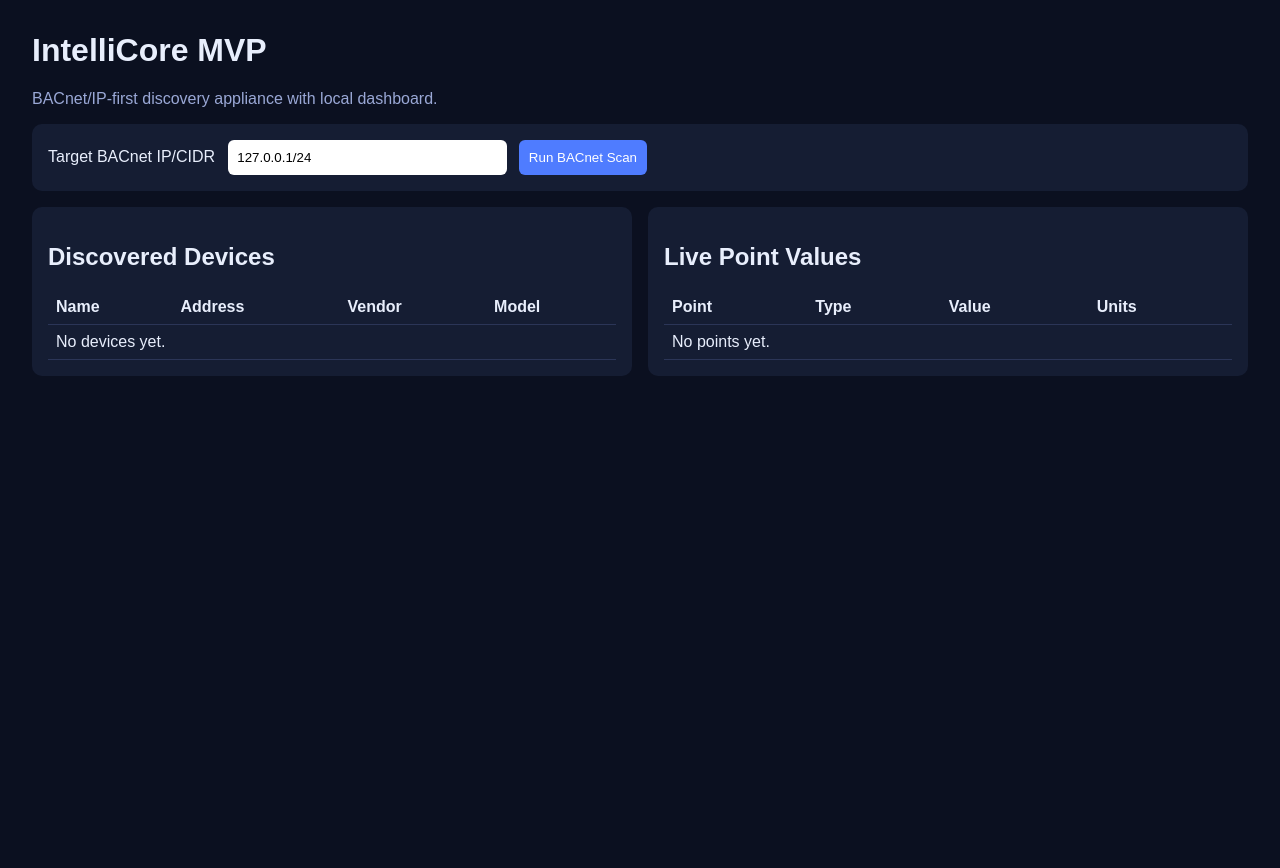
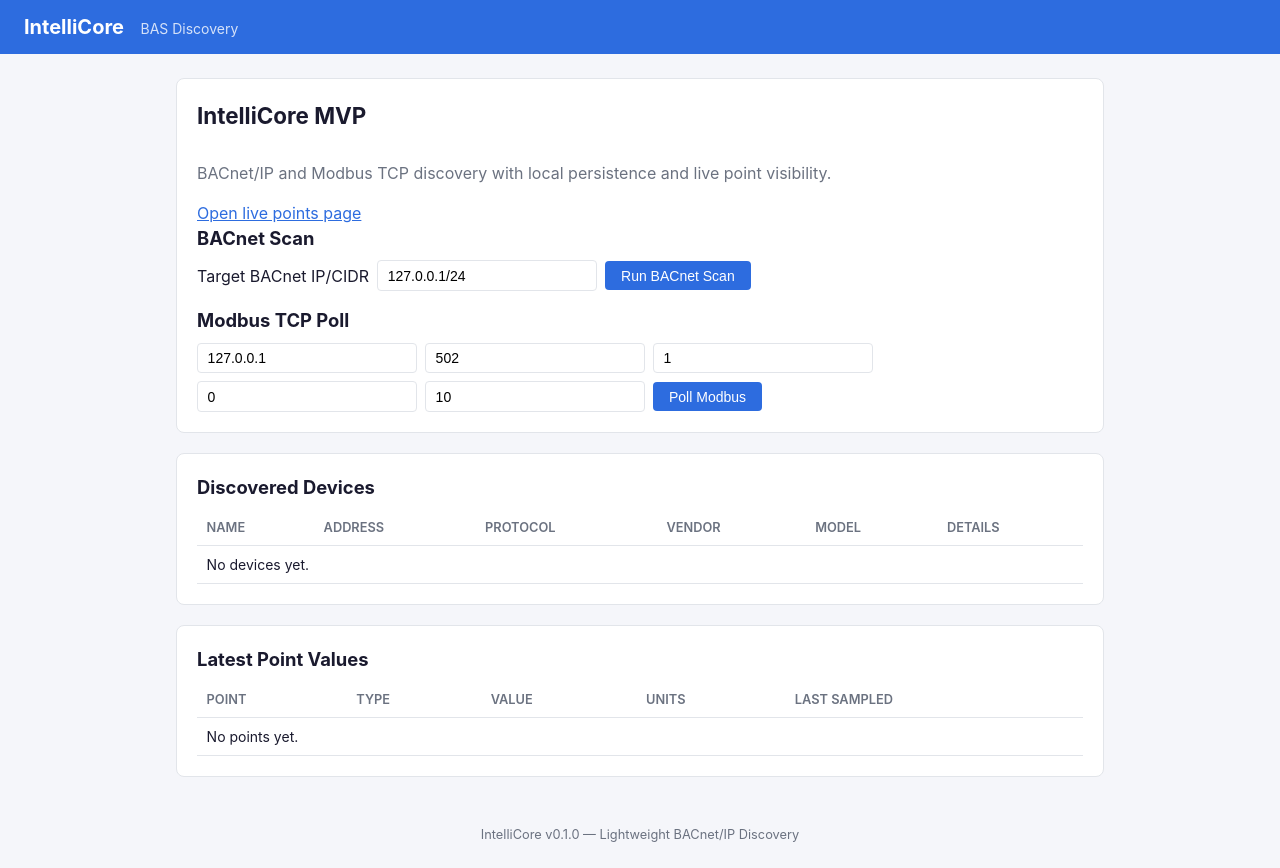
Before and after one commit to crook1972/intellicore, a FastAPI app: page / in a window 1280 px wide. Before the commit the page ends 376 px from the top, so only its background shows below. Run offline with FastAPI, Linux system fonts and the light colour scheme.

Commit message:
Add Modbus polling and live points view

```diff
--- a/requirements.txt
+++ b/requirements.txt
@@ -5,3 +5,4 @@ sqlmodel==0.0.22
 BAC0==2024.9.10
 pydantic-settings==2.5.2
 python-multipart==0.0.12
+pymodbus==3.8.3
--- a/src/intellicore_backend/main.py
+++ b/src/intellicore_backend/main.py
@@ -6,10 +6,27 @@ from sqlmodel import Session, select
 from .bacnet import BacnetDiscoveryService
 from .config import settings
 from .database import get_session, init_db
+from .modbus import ModbusPollingService
 from .models import Device, Point
 
 app = FastAPI(title=settings.app_name)
 templates = Jinja2Templates(directory="templates")
+
+
+def render_dashboard(request: Request, session: Session, message: str | None = None, message_level: str = "info"):
+    devices = session.exec(select(Device).order_by(Device.last_seen.desc())).all()
+    points = session.exec(select(Point).order_by(Point.last_sampled.desc())).all()
+    return templates.TemplateResponse(
+        request,
+        "dashboard.html",
+        {
+            "devices": devices,
+            "points": points,
+            "config": settings,
+            "message": message,
+            "message_level": message_level,
+        },
+    )
 
 
 @app.on_event("startup")
@@ -19,18 +36,7 @@ def on_startup() -> None:
 
 @app.get("/", response_class=HTMLResponse)
 def dashboard(request: Request, session: Session = Depends(get_session)):
-    devices = session.exec(select(Device).order_by(Device.last_seen.desc())).all()
-    points = session.exec(select(Point).order_by(Point.last_sampled.desc())).all()
-    return templates.TemplateResponse(
-        request,
-        "dashboard.html",
-        {
-            "devices": devices,
-            "points": points,
-            "config": settings,
-            "message": None,
-        },
-    )
+    return render_dashboard(request, session)
 
 
 @app.post("/scan", response_class=HTMLResponse)
@@ -42,22 +48,55 @@ async def run_scan(
     service = BacnetDiscoveryService(ip=settings.bacnet_ip, poll_limit=settings.bacnet_poll_limit)
     try:
         result = await service.scan(session, target=target_ip or None)
-        message = f"Scan complete, found {result['devices_found']} BACnet devices."
+        message = f"BACnet scan complete, found {result['devices_found']} devices and synced {result['points_synced']} points."
+        level = "success"
     except Exception as exc:
         message = f"Scan failed: {exc}"
+        level = "error"
 
-    devices = session.exec(select(Device).order_by(Device.last_seen.desc())).all()
+    return render_dashboard(request, session, message=message, message_level=level)
+
+
+@app.post("/modbus/poll", response_class=HTMLResponse)
+def poll_modbus(
+    request: Request,
+    host: str = Form(default=""),
+    port: int = Form(default=502),
+    unit_id: int = Form(default=1),
+    start_address: int = Form(default=0),
+    register_count: int = Form(default=10),
+    session: Session = Depends(get_session),
+):
+    service = ModbusPollingService(host=host or settings.modbus_host, port=port, unit_id=unit_id)
+    try:
+        result = service.poll_holding_registers(session, start_address=start_address, register_count=register_count)
+        message = f"Modbus poll complete for {result['device']['address']}, synced {result['points_synced']} registers."
+        level = "success"
+    except Exception as exc:
+        message = f"Modbus poll failed: {exc}"
+        level = "error"
+
+    return render_dashboard(request, session, message=message, message_level=level)
+
+
+@app.get("/points/live", response_class=HTMLResponse)
+def live_points(request: Request, session: Session = Depends(get_session)):
     points = session.exec(select(Point).order_by(Point.last_sampled.desc())).all()
     return templates.TemplateResponse(
         request,
-        "dashboard.html",
+        "live_points.html",
         {
-            "devices": devices,
             "points": points,
             "config": settings,
-            "message": message,
         },
     )
+
+
+@app.get("/devices/{device_id}", response_class=HTMLResponse)
+def device_detail(device_id: int, request: Request, session: Session = Depends(get_session)):
+    device = session.get(Device, device_id)
+    points = session.exec(select(Point).where(Point.device_id == device_id).order_by(Point.last_sampled.desc())).all()
+    return templates.TemplateResponse(request, "device.html", {"device": device, "points": points})
 
 
 @app.get("/api/devices")
@@ -70,6 +109,11 @@ def api_points(session: Session = Depends(get_session)):
     return session.exec(select(Point).order_by(Point.last_sampled.desc())).all()
 
 
+@app.get("/api/devices/{device_id}/points")
+def api_device_points(device_id: int, session: Session = Depends(get_session)):
+    return session.exec(select(Point).where(Point.device_id == device_id).order_by(Point.last_sampled.desc())).all()
+
+
 @app.get("/health")
 def health():
     return {"status": "ok", "app": settings.app_name}
--- a/templates/dashboard.html
+++ b/templates/dashboard.html
@@ -1,75 +1,74 @@
-<!doctype html>
-<html>
-  <head>
-    <meta charset="utf-8" />
-    <title>IntelliCore MVP</title>
-    <style>
-      body { font-family: Arial, sans-serif; margin: 2rem; background: #0b1020; color: #e8eefc; }
-      .card { background: #151d33; border-radius: 10px; padding: 1rem; margin-bottom: 1rem; }
-      table { width: 100%; border-collapse: collapse; }
-      th, td { text-align: left; padding: 0.5rem; border-bottom: 1px solid #2b3557; }
-      input, button { padding: 0.6rem; border-radius: 6px; border: none; }
-      button { background: #4f7cff; color: white; cursor: pointer; }
-      .grid { display: grid; grid-template-columns: 1fr 1fr; gap: 1rem; }
-      .message { color: #9fe870; margin-top: 0.5rem; }
-      .muted { color: #9aa8d6; }
-    </style>
-  </head>
-  <body>
+{% extends "base.html" %}
+{% block title %}IntelliCore Dashboard{% endblock %}
+
+{% block content %}
+<section class="panel">
     <h1>IntelliCore MVP</h1>
-    <p class="muted">BACnet/IP-first discovery appliance with local dashboard.</p>
+    <p class="empty">BACnet/IP and Modbus TCP discovery with local persistence and live point visibility.</p>
+    <p><a href="/points/live">Open live points page</a></p>
 
-    <div class="card">
-      <form method="post" action="/scan">
-        <label>Target BACnet IP/CIDR</label>
-        <input type="text" name="target_ip" value="{{ config.bacnet_ip }}" style="width: 260px; margin: 0 0.5rem;" />
+    <h2>BACnet Scan</h2>
+    <form method="post" action="/scan" class="scan-controls">
+        <label for="target_ip">Target BACnet IP/CIDR</label>
+        <input id="target_ip" type="text" name="target_ip" value="{{ config.bacnet_ip }}" />
         <button type="submit">Run BACnet Scan</button>
     </form>
-      {% if message %}<div class="message">{{ message }}</div>{% endif %}
-    </div>
 
-    <div class="grid">
-      <div class="card">
+    <h2 style="margin-top: 1rem;">Modbus TCP Poll</h2>
+    <form method="post" action="/modbus/poll" class="scan-controls">
+        <input type="text" name="host" value="{{ config.modbus_host }}" placeholder="Host" />
+        <input type="number" name="port" value="{{ config.modbus_port }}" placeholder="Port" />
+        <input type="number" name="unit_id" value="{{ config.modbus_unit_id }}" placeholder="Unit ID" />
+        <input type="number" name="start_address" value="{{ config.modbus_start_address }}" placeholder="Start Address" />
+        <input type="number" name="register_count" value="{{ config.modbus_register_count }}" placeholder="Register Count" />
+        <button type="submit">Poll Modbus</button>
+    </form>
+
+    {% if message %}<div class="status-box {{ message_level or 'info' }}">{{ message }}</div>{% endif %}
+</section>
+
+<section class="panel">
     <h2>Discovered Devices</h2>
     <table>
         <thead>
-            <tr><th>Name</th><th>Address</th><th>Vendor</th><th>Model</th></tr>
+            <tr><th>Name</th><th>Address</th><th>Protocol</th><th>Vendor</th><th>Model</th><th>Details</th></tr>
         </thead>
         <tbody>
             {% for device in devices %}
             <tr>
                 <td>{{ device.name }}</td>
                 <td>{{ device.address }}</td>
+                <td>{{ device.protocol }}</td>
                 <td>{{ device.vendor or '-' }}</td>
                 <td>{{ device.model_name or '-' }}</td>
+                <td><a href="/devices/{{ device.id }}">View</a></td>
             </tr>
             {% else %}
-            <tr><td colspan="4">No devices yet.</td></tr>
+            <tr><td colspan="6">No devices yet.</td></tr>
             {% endfor %}
         </tbody>
     </table>
-      </div>
+</section>
 
-      <div class="card">
-        <h2>Live Point Values</h2>
+<section class="panel">
+    <h2>Latest Point Values</h2>
     <table>
         <thead>
-            <tr><th>Point</th><th>Type</th><th>Value</th><th>Units</th></tr>
+            <tr><th>Point</th><th>Type</th><th>Value</th><th>Units</th><th>Last Sampled</th></tr>
         </thead>
         <tbody>
             {% for point in points %}
             <tr>
                 <td>{{ point.object_name }}</td>
                 <td>{{ point.object_type }}</td>
-              <td>{{ point.present_value or '-' }}</td>
+                <td class="value">{{ point.present_value or '-' }}</td>
                 <td>{{ point.units or '-' }}</td>
+                <td>{{ point.last_sampled.strftime('%Y-%m-%d %H:%M:%S') if point.last_sampled else '-' }}</td>
             </tr>
             {% else %}
-            <tr><td colspan="4">No points yet.</td></tr>
+            <tr><td colspan="5">No points yet.</td></tr>
             {% endfor %}
         </tbody>
     </table>
-      </div>
-    </div>
-  </body>
-</html>
+</section>
+{% endblock %}
```
Also changed, not shown: scripts/bac0_rich_sim.py (added, +21 -0 lines), src/intellicore_backend/bacnet.py (+34 -7 lines), src/intellicore_backend/config.py (+7 -0 lines), src/intellicore_backend/modbus.py (added, +66 -0 lines), templates/live_points.html (added, +62 -0 lines). Lines whose indentation alone changed are shown as unchanged.
